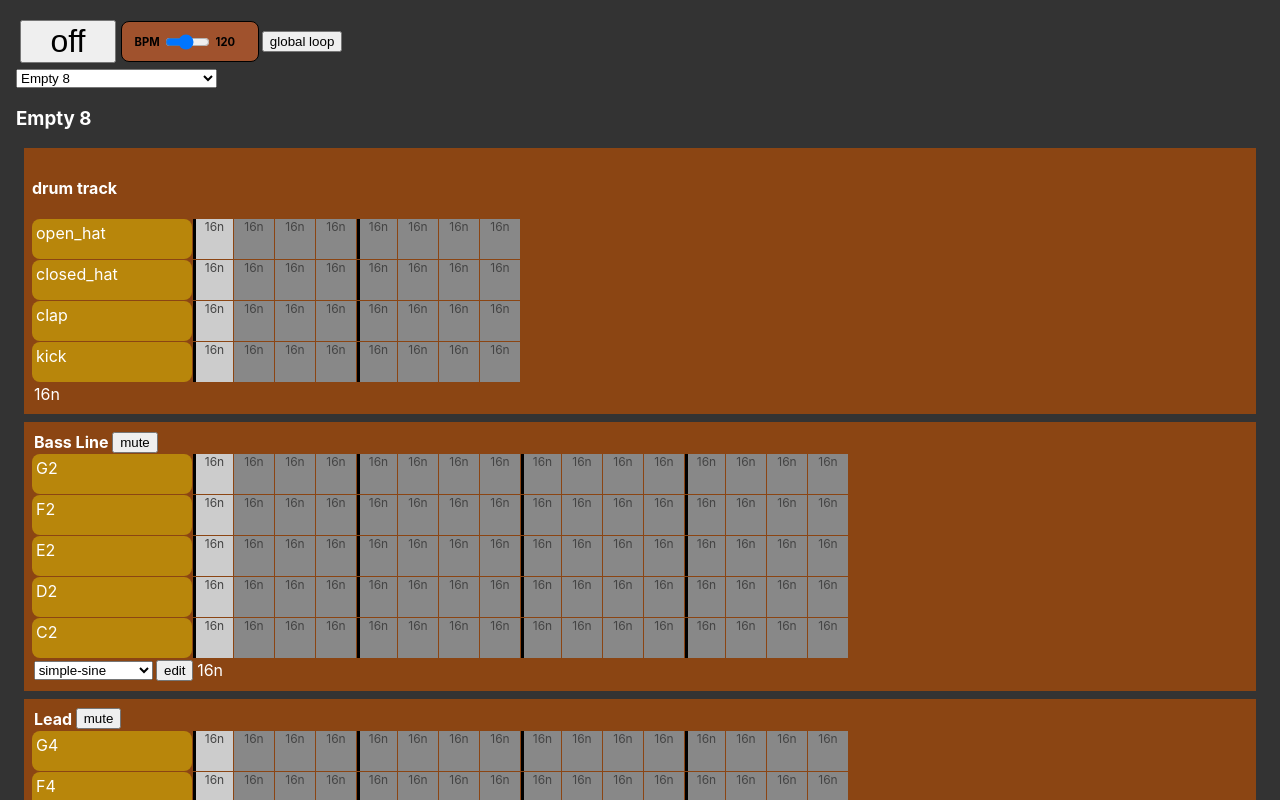
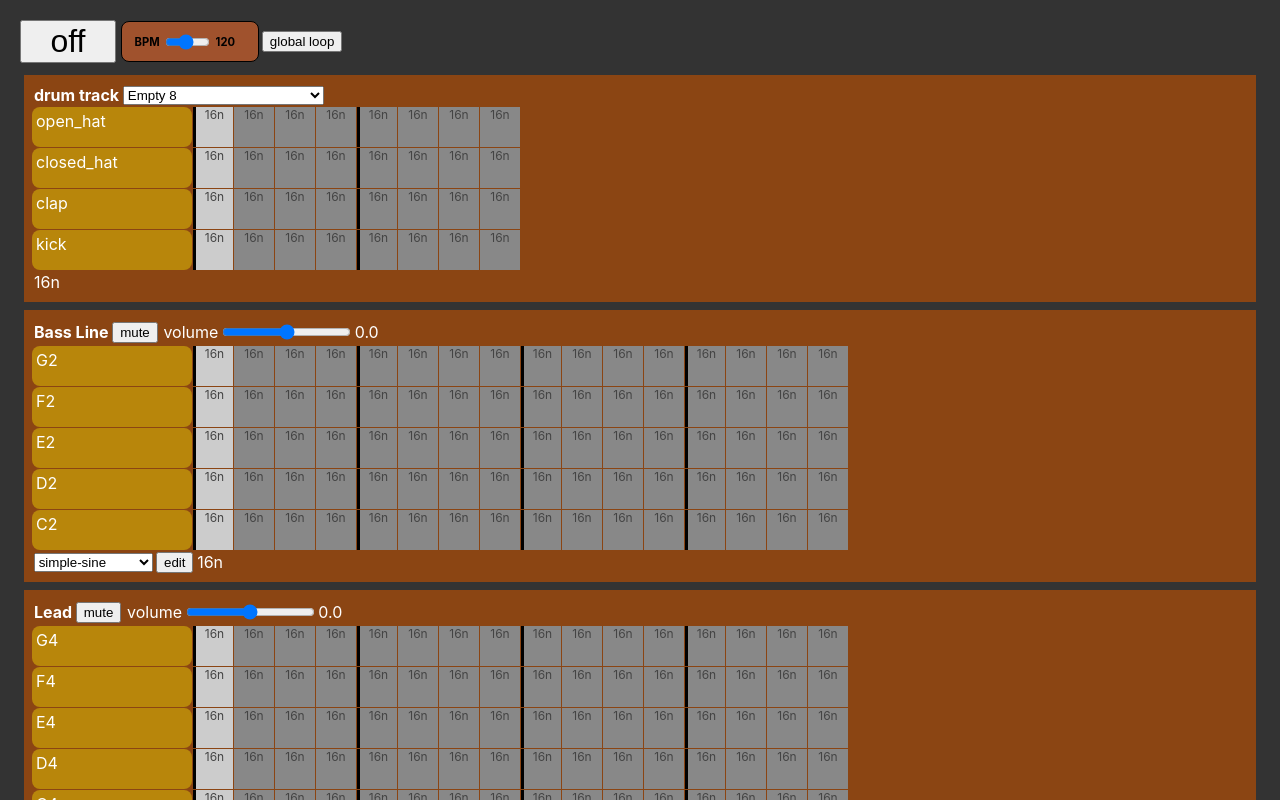
Before and after one commit to joshmarinacci/xp, a React (Create React App) app in the folder synth2/: page / in a window 1280 px wide. Shown: the top 800 px of the page. Built offline with nearby package versions, Linux system fonts and the light colour scheme.

Commit message:
more work

```diff
--- a/synth2/src/App.js
+++ b/synth2/src/App.js
@@ -5,17 +5,7 @@ import {BPMControl, HBox, PlayPauseButton, SequencerGrid} from './comps.jsx'
 
 import {MultiInstrumentSequencerGrid, SingleInstrumentSequencerGrid} from './sequencer.jsx'
 import {SingleInstrumentSequence, MultiInstrumentSequence, SynthWrapper} from './dataobjects.js'
-import {MakeInstruments, MakePercussionInstruments, STATES} from './presets.js'
-
-
-function PresetsLoader({onChange}) {
-    const [value, set_value] = useState("clear8")
-    return <select value={value} onChange={(e)=>{
-        onChange(STATES[e.target.value])
-        set_value(e.target.value)
-    }}>{Object.keys(STATES).map(name => <option key={name} value={name}>{STATES[name].name}</option>)}
-    </select>
-}
+import {MakeInstruments, MakePercussionInstruments} from './presets.js'
 
 let DRUM_SYNTHS = MakePercussionInstruments()
 
@@ -55,9 +45,9 @@ function start_global_loop() {
 
 
 function App() {
-    const [global_state, set_global_state] = useState(STATES['clear8'])
+    // const [global_state, set_global_state] = useState(STATES['clear8'])
     const [editing_synth, set_editing_synth] = useState(null)
-    if(!global_state.data) global_state.data = []
+    // if(!global_state.data) global_state.data = []
   return (
     <div className="App">
         <HBox>
@@ -67,11 +57,6 @@ function App() {
                 start_global_loop()
             }}>global loop</button>
         </HBox>
-        <PresetsLoader onChange={(preset)=>{
-            drum_track.loadPreset(preset)
-            set_global_state(preset)
-        }}/>
-        <h3>{global_state.name}</h3>
         <MultiInstrumentSequencerGrid data={drum_track}
                                       onEdit={(synth,name) => set_editing_synth(new SynthWrapper(synth, name))}/>
         <SingleInstrumentSequencerGrid data={bass_steps}
--- a/synth2/src/dataobjects.js
+++ b/synth2/src/dataobjects.js
@@ -121,6 +121,10 @@ class GenericSequence extends EventSource {
     }
     toggle(row, col) {
         this.steps[row][col].on = !this.steps[row][col].on
+        this.fire("change", {})
+    }
+    setOn(row,col,on) {
+        this.steps[row][col].on = on
         this.fire("change", {})
     }
     getCell(row, col) {
--- a/synth2/src/sequencer.css
+++ b/synth2/src/sequencer.css
@@ -20,6 +20,7 @@
     color:#444;
     font-size: 75%;
     text-align: center;
+    user-select: none;
 }
 .sequencer .step-cell.on {
     background-color: gold;
--- a/synth2/src/sequencer.jsx
+++ b/synth2/src/sequencer.jsx
@@ -1,6 +1,7 @@
 import {useEffect, useState} from 'react'
 import {cls2str, HBox, range} from './comps.jsx'
 import "./sequencer.css"
+import {STATES} from './presets.js'
 
 function StepCell({row, col, data, active_step}) {
     const [on, set_on] = useState(data.isOn(row, col))
@@ -19,11 +20,17 @@ function StepCell({row, col, data, active_step}) {
         'four':col%4 === 0,
     }
 
-    return <div className={cls2str(clss)} onClick={() => {
-        data.toggle(row, col)
-        data.playNote(row, col)
-    }
-    }>{data.getCell(row,col).dur}</div>
+    return <div className={cls2str(clss)}
+        onMouseDown={() => {
+            data.toggle(row, col)
+            data.playNote(row, col)
+        }}
+        onMouseMove={(e)=>{
+            if(e.buttons === 1 && !data.isOn(row,col)) {
+                data.setOn(row,col,true)
+            }
+        }}
+    >{data.getCell(row,col).dur}</div>
 }
 function InstrumentSelector({availableInstruments,data}) {
     const [name,sname] = useState(data.getInstrumentName())
@@ -103,11 +110,27 @@ function MuteButton({instrument}) {
     }}>{instrument.isMute()?"unmute":"mute"}</button>
 }
 
+function VolumeSlider({volumeNode}) {
+    const [val, set_val] = useState(volumeNode.volume.value)
+    return <HBox>
+        <label>volume</label>
+        <input type={'range'} min={-20} max={20} value={val}
+               onChange={(e)=>{
+                   let val = parseFloat(e.target.value)
+                   volumeNode.volume.value = val
+                   set_val(val)
+               }}
+        />
+        <label>{val.toFixed(1)}</label>
+    </HBox>
+}
+
 export function SingleInstrumentSequencerGrid({data, onEdit, availableInstruments}) {
     return <div className={'sequencer'}>
         <HBox>
             <h4>{data.name}</h4>
             <MuteButton instrument={data}/>
+            <VolumeSlider volumeNode={data.volume}/>
         </HBox>
         <SequenceGrid data={data}/>
         <HBox>
@@ -120,9 +143,24 @@ export function SingleInstrumentSequencerGrid({data, onEdit, availableInstrument
         </HBox>
     </div>
 }
+
+function PresetsLoader({onChange}) {
+    const [value, set_value] = useState("clear8")
+    return <select value={value} onChange={(e)=>{
+        onChange(STATES[e.target.value])
+        set_value(e.target.value)
+    }}>{Object.keys(STATES).map(name => <option key={name} value={name}>{STATES[name].name}</option>)}
+    </select>
+}
+
 export function MultiInstrumentSequencerGrid({data,onEdit}) {
     return <div className={'sequencer'}>
-        <h4>{data.name}</h4>
+        <HBox>
+            <h4>{data.name}</h4>
+            <PresetsLoader onChange={(preset)=>{
+                data.loadPreset(preset)
+            }}/>
+        </HBox>
         <SequenceGrid data={data}/>
         <HBox>
             <label>{data.default_duration}</label>
```
